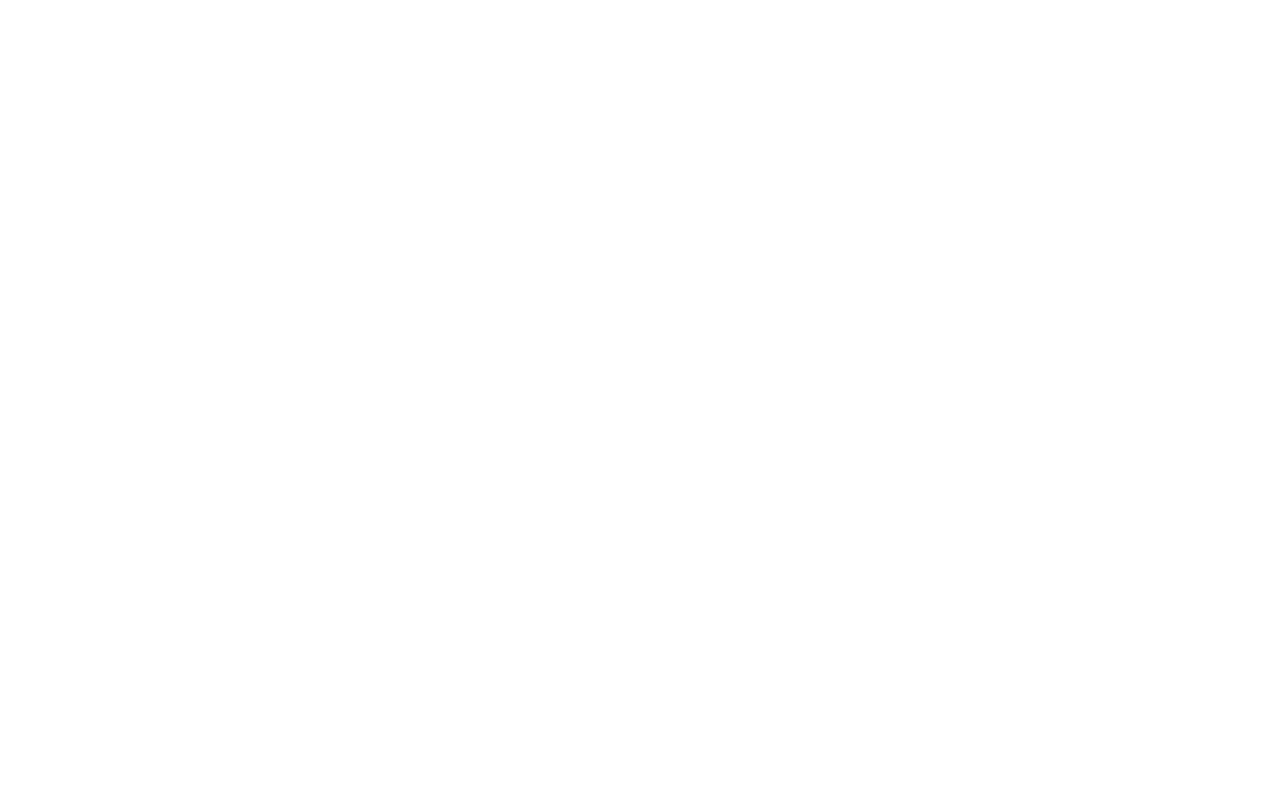
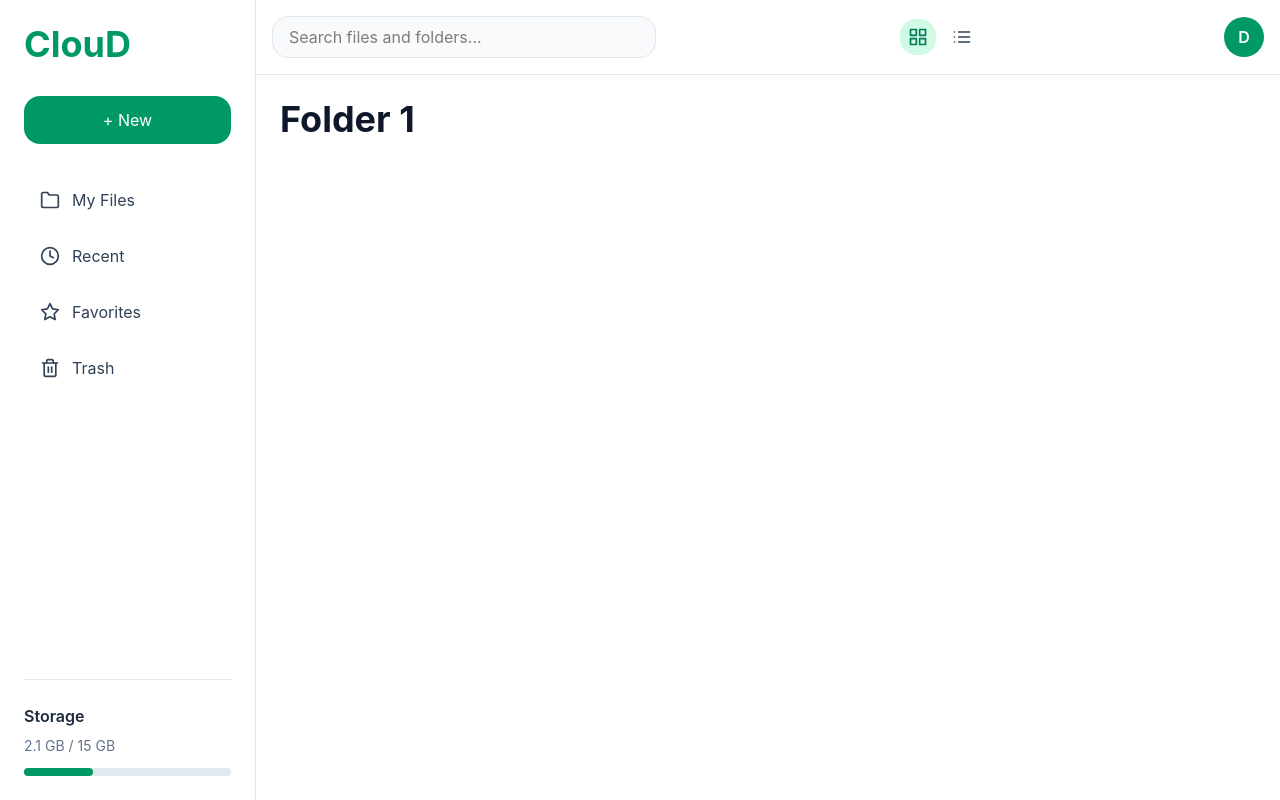
Before and after one commit to DwarkadhishKapse/cloud-storage-platform, a React (Vite) app in the folder client/: page /folder/1 in a window 1280 px wide. Before the commit this address had no page. Built offline with nearby package versions, Linux system fonts and the light colour scheme.

Commit message:
feat: add dynamic folder routing

```diff
--- a/client/src/pages/DashboardPage.jsx
+++ b/client/src/pages/DashboardPage.jsx
@@ -60,8 +60,8 @@
 
         <div
           className={
-            view == "grid"
-              ? "grid grid-col-1 gap-5 md:grid-cols-2 xl:grid-cols-3"
+            view === "grid"
+              ? "grid grid-cols-1 gap-5 md:grid-cols-2 xl:grid-cols-3"
               : "space-y-4"
           }
         >
--- /dev/null
+++ b/client/src/pages/FolderPage.jsx
@@ -0,0 +1,13 @@
+import React from 'react'
+import { useParams } from 'react-router-dom'
+
+const FolderPage = () => {
+    const { folderId } = useParams()
+  return (
+    <div>
+        <h1 className='text-4xl font-bold text-slate-900'>Folder {folderId}</h1>
+    </div>
+  )
+}
+
+export default FolderPage
--- a/client/src/routes/AppRoutes.jsx
+++ b/client/src/routes/AppRoutes.jsx
@@ -7,6 +7,7 @@
 import MyFilesPage from "../pages/MyFilesPage";
 import RecentPage from "../pages/RecentPage";
 import TrashPage from "../pages/TrashPage";
+import FolderPage from "../pages/FolderPage";
 
 const AppRoutes = () => {
   return (
@@ -18,6 +19,7 @@
           <Route path="/recent" element={<RecentPage />} />
           <Route path="/favorites" element={<FavoritesPage />} />
           <Route path="/trash" element={<TrashPage />} />
+          <Route path="/folder/:folderId" element={<FolderPage />} />
         </Route>
       </Routes>
     </BrowserRouter>
```
